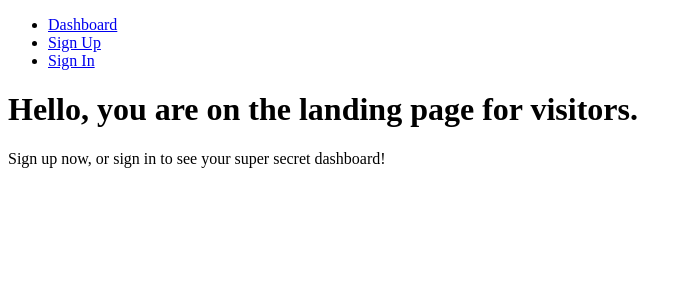
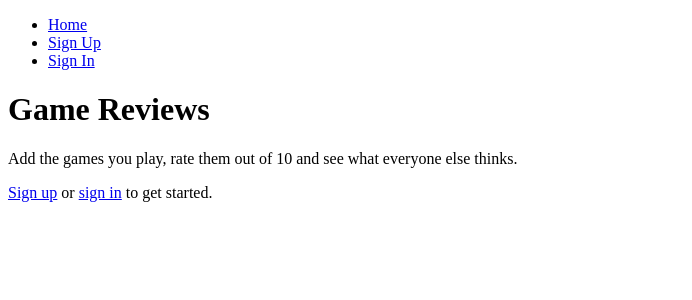
Before and after one commit to IDAC1899/fastapi-games-reviews-front-end, a React (Vite) app: page / in a window 1280 px wide. Shown: the top 300 px of the page, without its empty margins (0-692 px from the left). Built offline with nearby package versions, Linux system fonts and the light colour scheme; no server answers.

Commit message:
Fixed review counts, wrote dashboard and landing pages, updated navbar and README

```diff
--- a/src/App.jsx
+++ b/src/App.jsx
@@ -23,8 +23,8 @@ const App = () => {
   const [games, setGames] = useState([])
   const navigate = useNavigate()
 
-  useEffect(() => {
-    async function getAllGames() {
+  // also used by GameDetails so review counts stay up to date
+  const getAllGames = async () => {
     try {
       const allGames = await gameService.index();
       setGames(allGames)
@@ -32,8 +32,11 @@ const App = () => {
       console.log(error)
     }
   }
-    getAllGames()
-  }, [])
+
+  // fetch the games once someone is signed in
+  useEffect(() => {
+    if (user) getAllGames()
+  }, [user])
 
   const handleAddGame = async (formData) => {
     const newGame = await gameService.create(formData)
@@ -62,14 +65,14 @@ const App = () => {
     <>
       <NavBar />
       <Routes>
-        <Route path='/' element={user ? <Dashboard /> : <Landing/> } />
+        <Route path='/' element={user ? <Dashboard games={games} /> : <Landing/> } />
 
         {
           user ? (
             <>
               <Route path='/games' element={<GameList games={games}/>}/>
               <Route path='/games/new' element={<GameForm handleAddGame={handleAddGame}/>}/>
-              <Route path='/games/:gameId' element={<GameDetails handleDeleteGame={handleDeleteGame}/>}/>
+              <Route path='/games/:gameId' element={<GameDetails handleDeleteGame={handleDeleteGame} refreshGames={getAllGames}/>}/>
               <Route path='/games/:gameId/edit' element={<GameForm handleUpdateGame={handleUpdateGame}/>}/>
               <Route path='/games/:gameId/reviews/:reviewId/edit' element={<ReviewForm />}/>
             </>
--- a/src/components/Dashboard/Dashboard.jsx
+++ b/src/components/Dashboard/Dashboard.jsx
@@ -1,30 +1,33 @@
-import { useContext, useEffect } from 'react';
+import { useContext } from 'react';
+import { Link } from 'react-router';
 
 import { UserContext } from '../../contexts/UserContext';
-import { currentUser } from '../../services/userService';
 
-const Dashboard = () => {
+const Dashboard = ({ games }) => {
   const { user } = useContext(UserContext);
 
-  useEffect(()=> {
-    async function getCurrentUser(){
-      try {
-        const signedInUser = await currentUser()
-        console.log(signedInUser)
-      } catch (error) {
-        console.log(error)
-      }
-    }
+  // the token stores the user's id as a string in "sub"
+  const currentUserId = Number(user.sub);
 
-    getCurrentUser()
-  }, [user])
+  // only the games this user added
+  const myGames = games.filter((game) => game.user.id === currentUserId);
 
   return (
     <main>
       <h1>Welcome, {user.username}</h1>
-      <p>
-        This is the dashboard page where you can see a list of all the users.
-      </p>
+      <h2>Games you've added</h2>
+      {!myGames.length && (
+        <p>
+          You haven't added any games yet. <Link to='/games/new'>Add one</Link>
+        </p>
+      )}
+      <ul>
+        {myGames.map((game) => (
+          <li key={game.id}>
+            <Link to={`/games/${game.id}`}>{game.name}</Link> · {game.reviews.length} reviews
+          </li>
+        ))}
+      </ul>
     </main>
   );
 };
--- a/src/components/GameDetails/GameDetails.jsx
+++ b/src/components/GameDetails/GameDetails.jsx
@@ -11,7 +11,7 @@ import * as reviewService from '../../services/reviewService';
 // Components
 import ReviewForm from '../ReviewForm/ReviewForm';
 
-export default function GameDetails({ handleDeleteGame }) {
+export default function GameDetails({ handleDeleteGame, refreshGames }) {
   const { gameId } = useParams();
   const [game, setGame] = useState(null);
 
@@ -36,6 +36,8 @@ export default function GameDetails({ handleDeleteGame }) {
   const handleAddReview = async (formData) => {
     const newReview = await reviewService.create(gameId, formData);
     setGame({ ...game, reviews: [...game.reviews, newReview] });
+    // keep the review count on the games list in sync
+    refreshGames();
   };
 
   const handleDeleteReview = async (reviewId) => {
@@ -44,6 +46,8 @@ export default function GameDetails({ handleDeleteGame }) {
       ...game,
       reviews: game.reviews.filter((review) => review.id !== reviewId),
     });
+    // keep the review count on the games list in sync
+    refreshGames();
   };
 
   if (!game) return <main>Loading ...</main>;
--- a/src/components/Landing/Landing.jsx
+++ b/src/components/Landing/Landing.jsx
@@ -1,8 +1,13 @@
+import { Link } from 'react-router';
+
 const Landing = () => {
   return (
     <main>
-      <h1>Hello, you are on the landing page for visitors.</h1>
-      <p>Sign up now, or sign in to see your super secret dashboard!</p>
+      <h1>Game Reviews</h1>
+      <p>Add the games you play, rate them out of 10 and see what everyone else thinks.</p>
+      <p>
+        <Link to='/sign-up'>Sign up</Link> or <Link to='/sign-in'>sign in</Link> to get started.
+      </p>
     </main>
   );
 };
--- a/src/components/NavBar/NavBar.jsx
+++ b/src/components/NavBar/NavBar.jsx
@@ -27,7 +27,8 @@ const NavBar = () => {
           </>
           :
           <>
-            <li><Link to="/">Dashboard</Link></li>
+            {/* signed out users land on the landing page, not the dashboard */}
+            <li><Link to="/">Home</Link></li>
             <li><Link to='/sign-up'>Sign Up</Link></li>
             <li><Link to='/sign-in'>Sign In</Link></li>
           </>
```
Also changed, not shown: 1 other file (tests, documents, lock files or other folders). Lines whose indentation alone changed are shown as unchanged.
